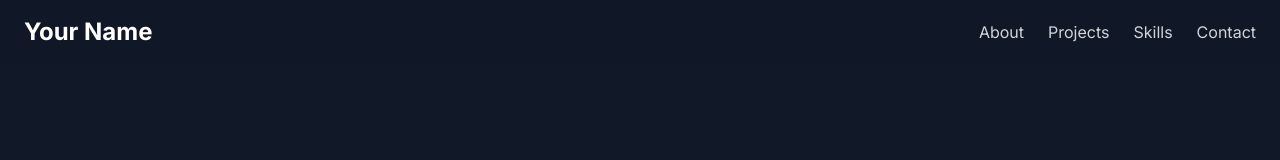
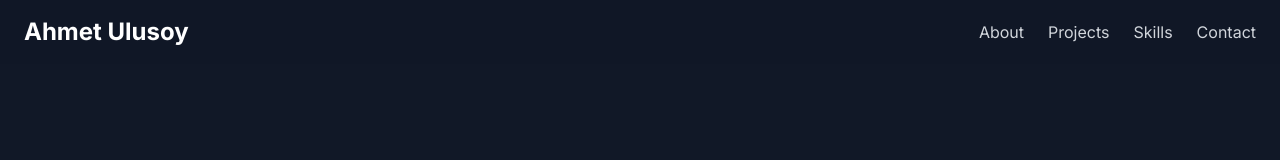
Before and after one commit to ulusoyahmet/ulusoyahmet.github.io, a plain HTML site: page index.html in a window 1280 px wide. Shown: the top 160 px of the page. Drawn offline with nearby package versions, Linux system fonts and the light colour scheme.

Commit message:
index.html fix

```diff
--- a/index.html
+++ b/index.html
@@ -51,7 +51,7 @@
       <nav
         class="container mx-auto px-6 py-4 flex justify-between items-center"
       >
-        <a href="#" class="text-2xl font-bold text-white">Your Name</a>
+        <a href="#" class="text-2xl font-bold text-white">Ahmet Ulusoy</a>
         <div class="hidden md:flex space-x-6 items-center">
           <a href="#about" class="nav-link text-gray-300">About</a>
           <a href="#projects" class="nav-link text-gray-300">Projects</a>
```
